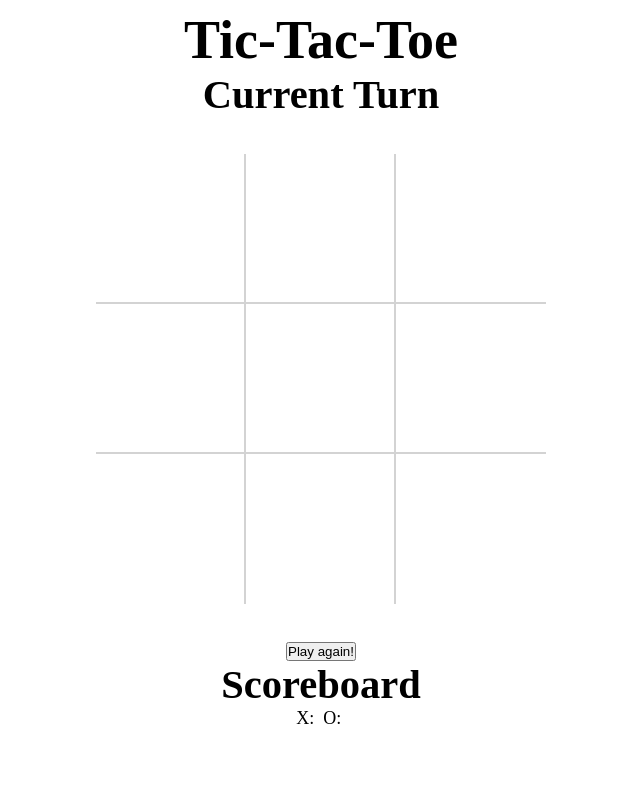
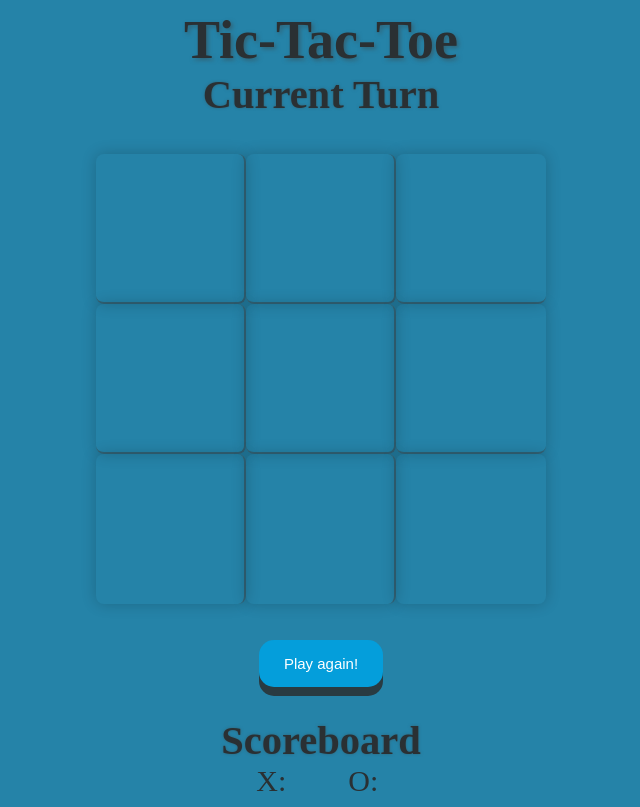
Before and after one commit to laceyaguigam/Tic-Tac-Toe, a plain HTML site: page index.html in a window 1280 px wide. Shown: the whole page, without its empty margins (319-959 px from the left). Drawn offline with Linux system fonts and the light colour scheme.

Commit message:
styled the page

```diff
--- a/style.css
+++ b/style.css
@@ -8,23 +8,49 @@ body {
 	font-size: 18px;
 	padding: .5em 2em;
 	text-align: center;
+	background-color: #2583A8;
+	color: #2A3033;
 }
 
 h1 {
 	font-size: 3em;
+	text-shadow: 2px 2px 4px #316275;
+
 }
 
 h2 {
 	font-size: 2.25em;
+	text-shadow:  0 0 3px #316275;
 }
 
 #button-play-again {
-	margin: 0 auto;
+	padding: 15px 25px;
+	font-size: 15px;
+	cursor: pointer;
+	text-align: center;
+	text-decoration: none;
+	outline: none;
+	color: #fff;
+	background-color:#049EDB;
+	border: none;
+	border-radius: 15px;
+	box-shadow: 0 9px #293B42;
 }
+
+
+#button-play-again:active {
+	background-color:#316275;
+	box-shadow: 0 5px #2A3033;
+	transform: translateY(4px);
+}
+
+
 
 #container {
 	margin: 2em auto;
-	width: 100%;
+	width: 460px;
+
+
 }
 
 #game-board {
@@ -35,7 +61,8 @@ h2 {
 }
 
 #play-again {
-	margin: 0 auto;
+	margin: 10px;
+
 }
 
 #square-0, #square-1, #square-3, #square-4 {
@@ -54,15 +81,37 @@ h2 {
 	border-width: 0;
 }
 
-#turn {}
+#turn {
+	font-size: 30px;
+	color:#fff;
+	text-shadow: -1px 0 black, 0 1px black, 1px 0 black, 0 -1px black;
+}
 
 .game-square {
-	border-color: lightgrey;
+	border-color: #316275;
 	border-style: solid;
+	border-radius: 8px;
 	display: inline;
 	font-size: 6em;
 	line-height: 120px;
 	padding: 20px 40px;
 	height: 150px;
 	width: 150px;
+	color:#fff;
+	box-shadow: 0 0 15px rgba(0, 0, 0, 0.2);
 }
+
+#scoreboard {
+	padding-top: 20px;
+}
+
+#scoreboard-x {
+font-size: 30px;
+padding-right: 50px;
+
+}
+
+#scoreboard-o {
+font-size: 30px;
+
+}
```
